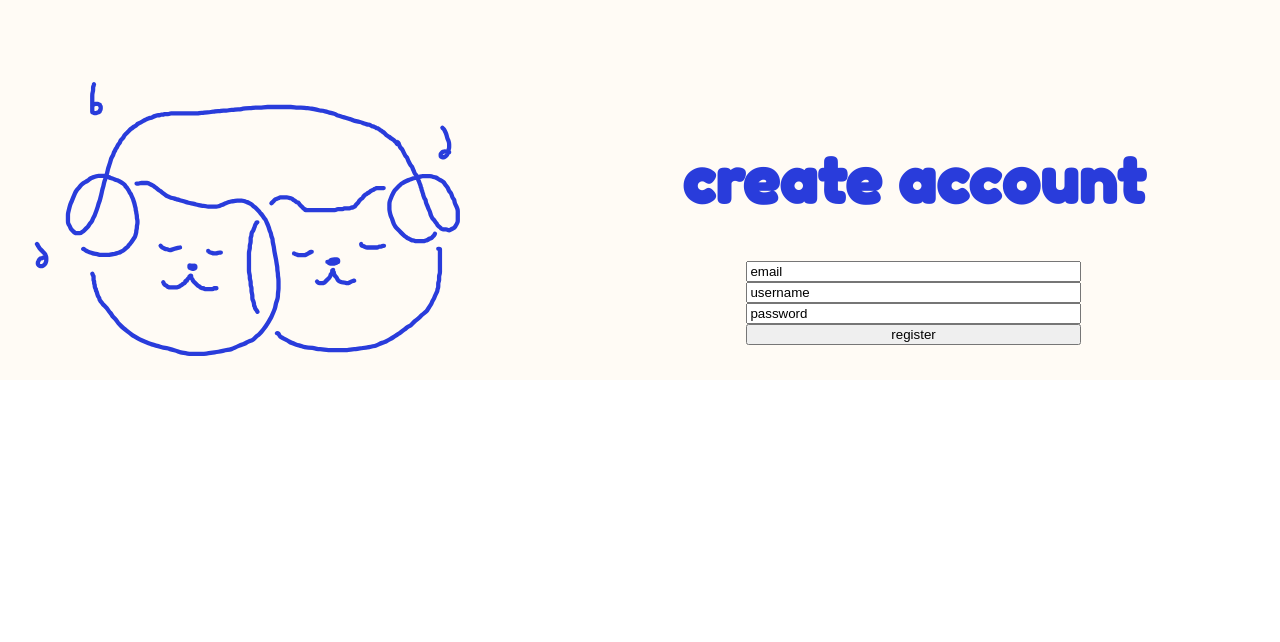
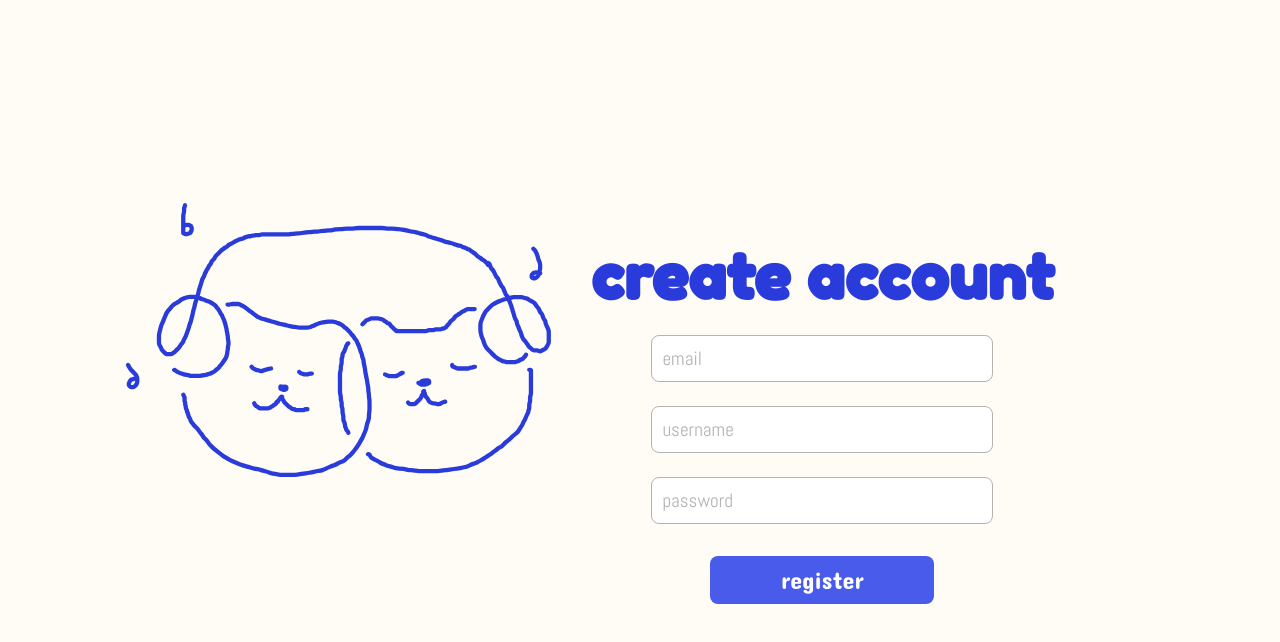
Before and after one commit to mailynmailyn/sonata, a React (Create React App) app: page / in a window 1280 px wide. Shown: the top 642 px of the page. Built offline with nearby package versions, Linux system fonts and the light colour scheme.

Commit message:
styled the form

```diff
--- a/src/CreateAccPage.js
+++ b/src/CreateAccPage.js
@@ -10,10 +10,10 @@ function CreateAccPage() {
       <div className = {classes.gridContainer__createAcc}>
         <h1 className = {classes.gridContainer__createAcc__header}>create account</h1>
         <form className={classes.gridContainer__createAcc__form}>
-          <input type="text" className={classes.gridContainer__createAcc__text} value="email"></input>
-          <input type="text" className={classes.gridContainer__createAcc__text} value="username"></input>
-          <input type="text" className={classes.gridContainer__createAcc__text} value="password"></input>
-          <input type="submit" className={classes.gridContainer__createAcc__button} value="register"></input>
+          <input type="text" className={classes.gridContainer__createAcc__form__input} value="email"></input>
+          <input type="text" className={classes.gridContainer__createAcc__form__input} value="username"></input>
+          <input type="text" className={classes.gridContainer__createAcc__form__input} value="password"></input>
+          <input type="submit" className={classes.gridContainer__createAcc__form__button} value="register"></input>
         </form>
       </div>
     </div>
--- a/src/styles/CreateAccPage.module.scss
+++ b/src/styles/CreateAccPage.module.scss
@@ -1,14 +1,16 @@
 @import './../styles/stylesheet.scss';
 
 .gridContainer {
-    min-height: 100%;
+    height: 100vh;
     background-color: $bg;
     min-height: 100%;
-    padding: 5rem 2rem 1rem 2rem;
+    padding: 0rem 2rem 1rem 2rem;
     display: grid;
-    grid-template-columns: 45% 55%;
+    grid-template-columns: 30% 70%;
 
     &__logo{
+        margin-top: 55%;
+        margin-left: 25%;
         height: 35vmin;
     }
 
@@ -22,13 +24,39 @@
             font-family: $Title;
             color: $main-blue;
             font-size: 8vmin;
+            margin-bottom: 0;
         }
 
         &__form{
-            font-family: $Body_Text;
-            width: 50%;
+            margin-top: 8px;
             display: flex;
             flex-direction: column;
+            align-items: center;
+            &__input{
+                text-align: start;
+                width: 20rem;
+                font-family: $Body_Text;
+                font-size: 1.2rem;
+                color: $light-grey;
+                padding: 10px;
+                margin: 12px 12px;
+                border-radius: $buttonRadius;
+                border: 1.5px solid $light-grey;
+            }
+
+            &__button{
+                margin-top: 20px;
+                width: 14rem;
+                padding: 10px 10px;
+                text-align: center;
+                text-decoration: none;
+                background-color: $secondary-blue;
+                border-radius: $buttonRadius;
+                font-family: $Header;
+                font-size: 1.5rem;
+                color: white;
+                border: 0;
+            }
         }
     }
 }
```
